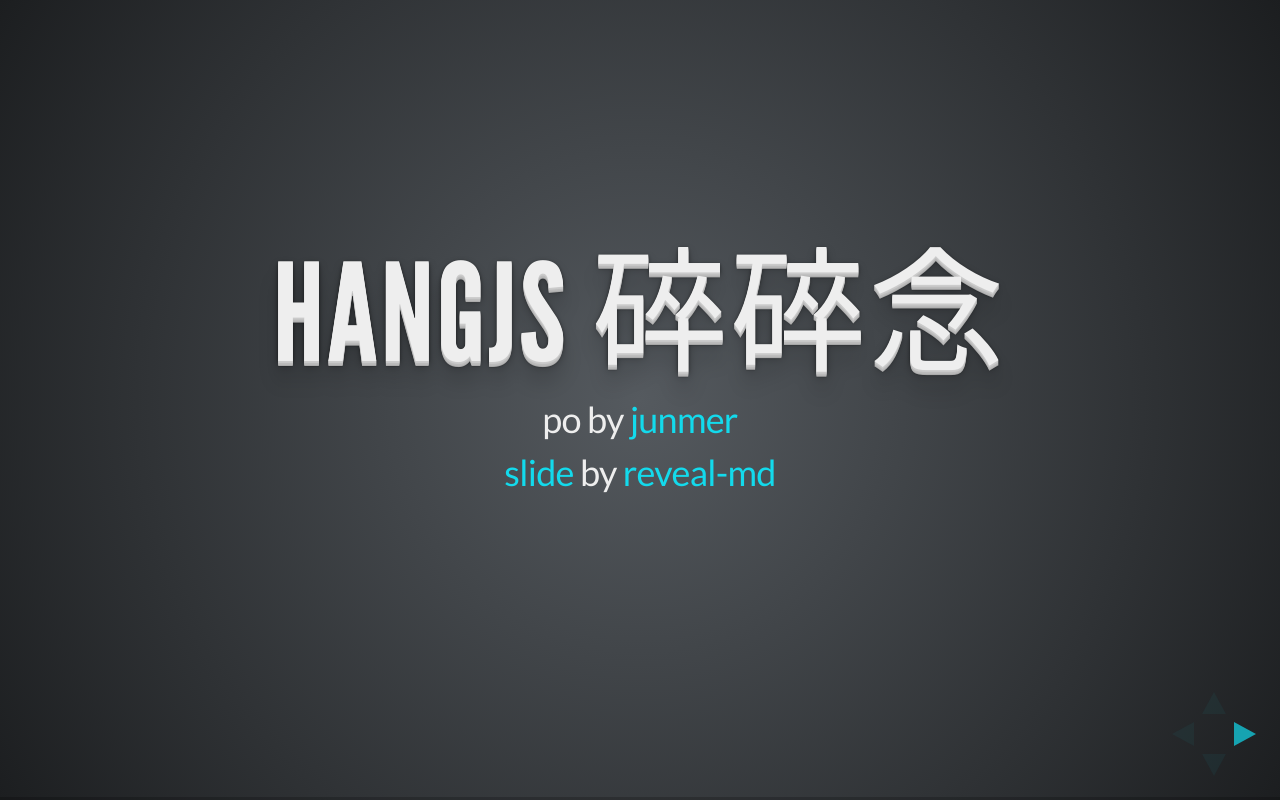
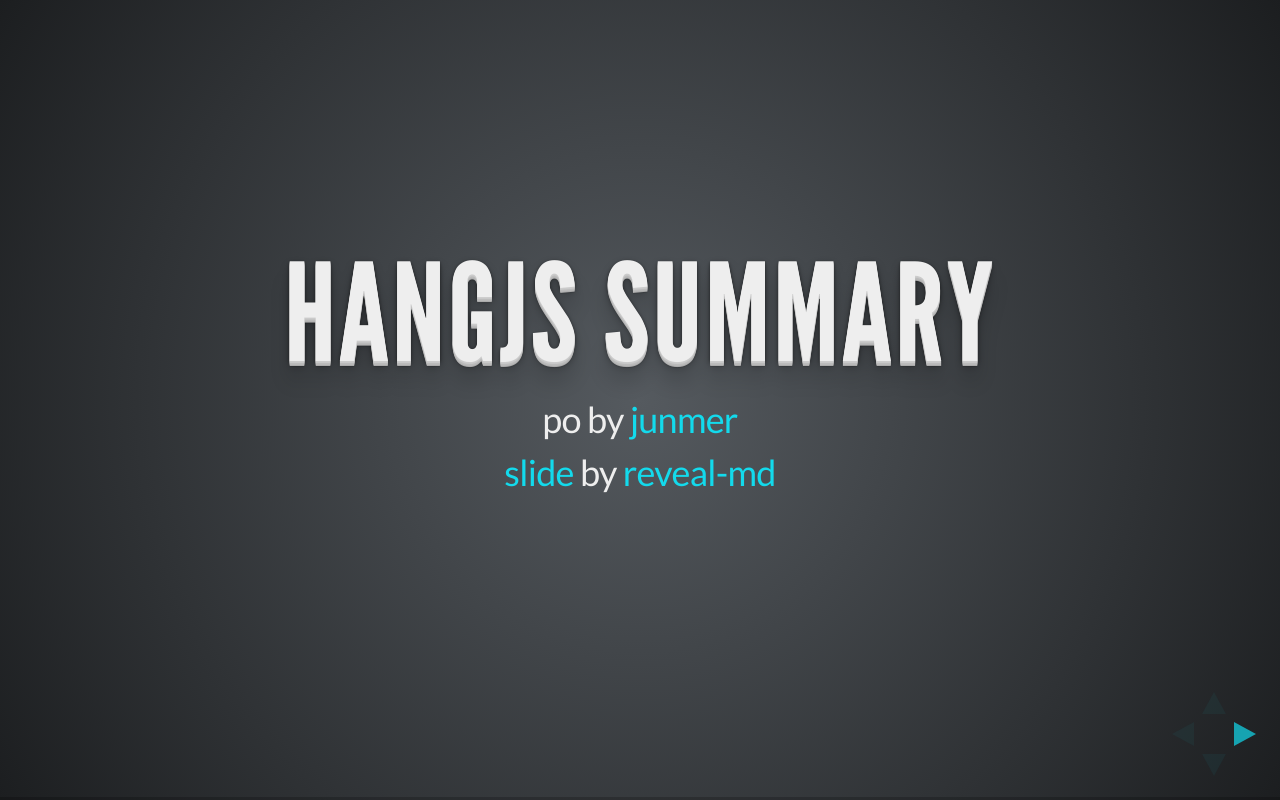
Before and after one commit to junmer/junmer.github.io, a plain HTML site: page hangjs/index.html in a window 1280 px wide. Drawn offline with Linux system fonts and the light colour scheme.

Commit message:
up title

```diff
--- a/hangjs/index.html
+++ b/hangjs/index.html
@@ -1,9 +1,8 @@
-
 <!doctype html>
 <html lang="en">
     <head>
         <meta charset="utf-8">
-        <title>Reveal.js</title>
+        <title>Hangjs Summary</title>
         <link rel="stylesheet" href="css/reveal.css">
         <link rel="stylesheet" href="css/theme/default.css" id="theme">
         <!-- For syntax highlighting -->
@@ -15,7 +14,7 @@
     </head>
     <body>
         <div class="reveal">
-            <div class="slides"><section   data-markdown><script type="text/template"># Hangjs 碎碎念
+            <div class="slides"><section   data-markdown><script type="text/template"># Hangjs Summary
 
 po by [junmer](https://github.com/junmer)
 
@@ -46,7 +45,7 @@
 
 * `吐槽` 前后端分工混乱
 * `主题` NODEJS 拯救世界
-* `实施` 接口服务化 ([JSON Schema](http://json-schema.org/))、代码模块化(XMD)、功能组件化
+* `实施` 接口服务化 ([JSON Schema](http://json-schema.org/))、代码模块化([XMD](http://addyosmani.com/writing-modular-js/))、功能组件化
 </script></section><section  data-markdown><script type="text/template">
 > [赫门](http://weibo.com/threeday0905)
 > [淘宝前后端分离实践](http://2014.jsconf.cn/slides/herman-taobaoweb/index.html)
@@ -55,7 +54,7 @@
 ## Google BigQuery API Node.js实践
 
 * [Google BigQuery](https://developers.google.com/bigquery) 很强大
-* po主 通过[oauth](http://oauth.net/) 实现了一个 npm modules [bigquery](https://github.com/peihsinsu/bigquery)
+* po主 通过[oauth](http://oauth.net/) 实现了一个 npm module [bigquery](https://github.com/peihsinsu/bigquery)
 * 更多可以玩的 [google apis](https://developers.google.com/apis-explorer/)
 </script></section><section  data-markdown><script type="text/template">
 > [苏培欣](https://github.com/zcbenz)
```
Also changed, not shown: 1 other file.
